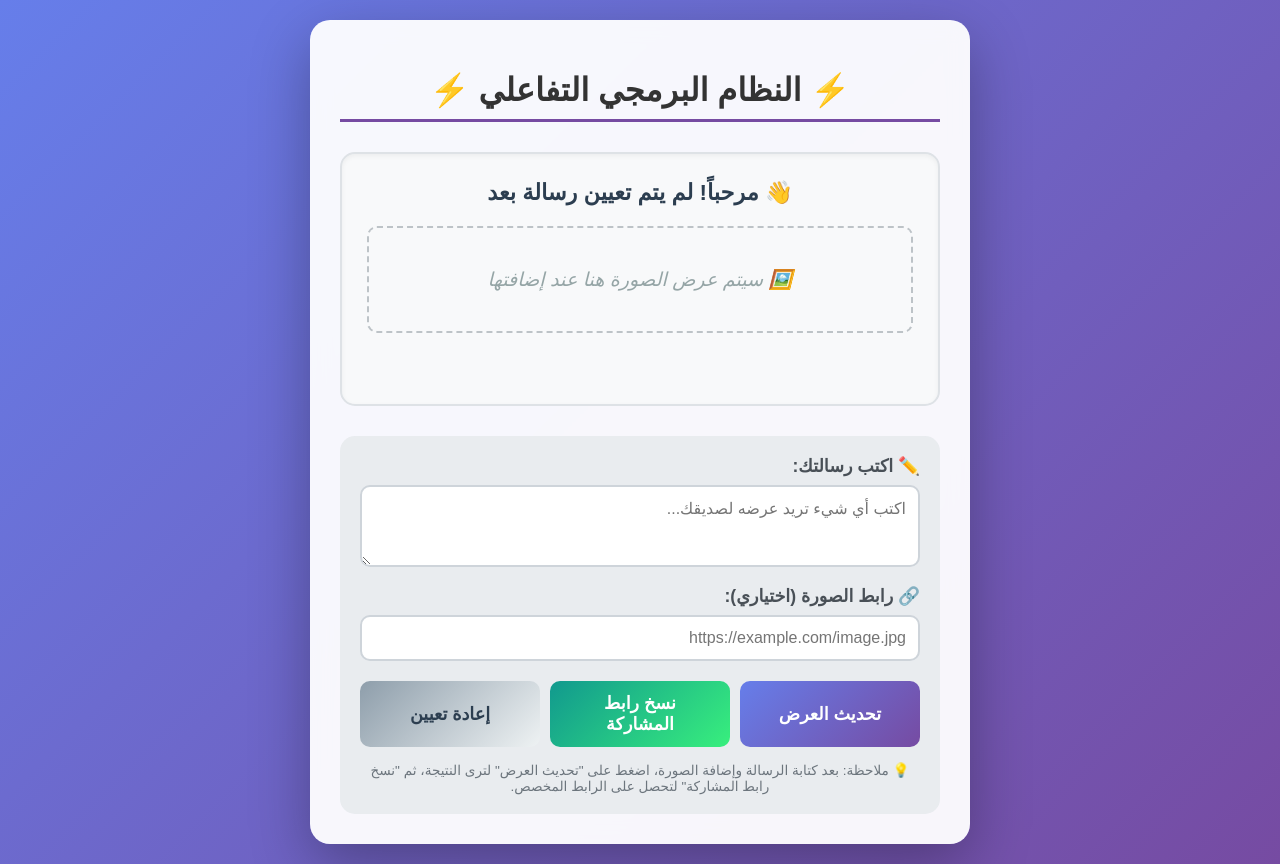
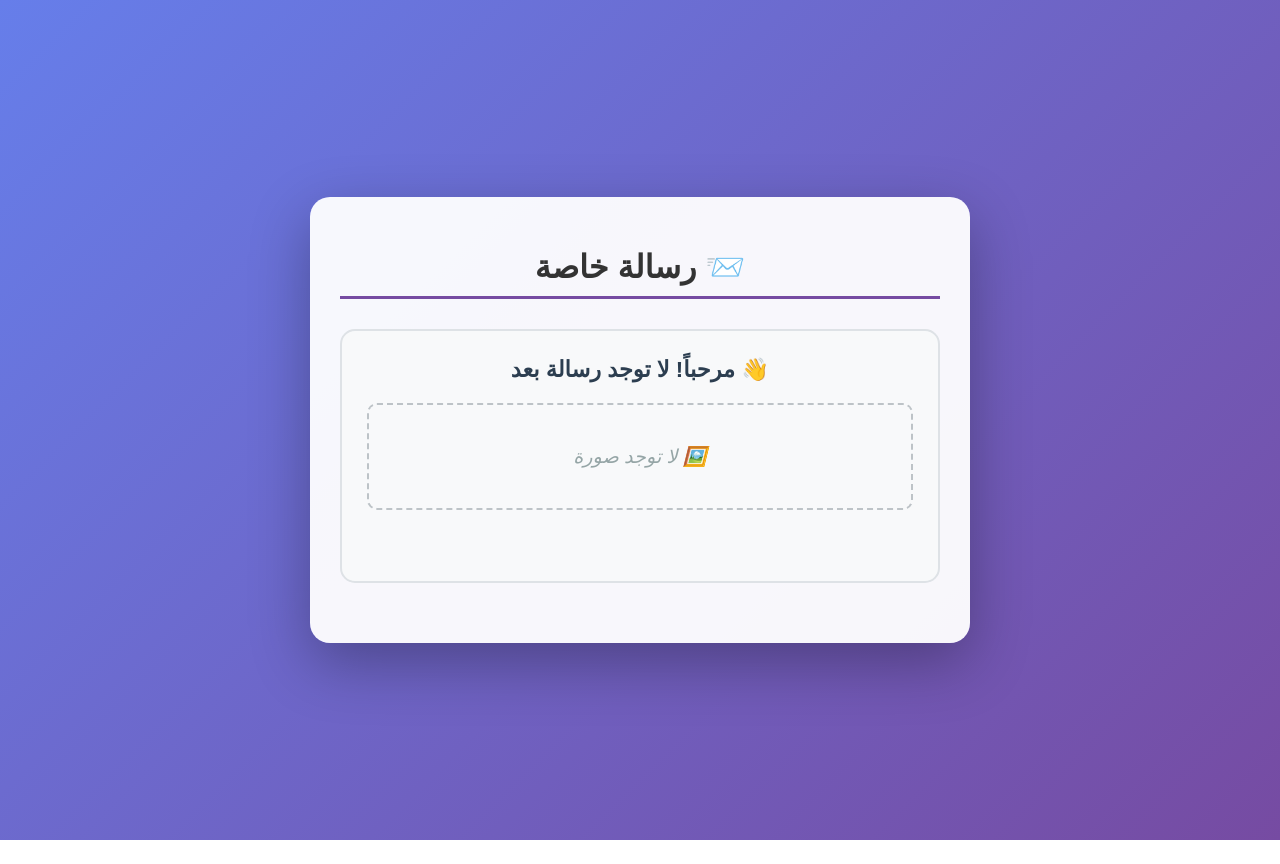
Before and after one commit to ahmedatefrtx7-prog/my-page, a plain HTML site: page index.html in a window 1280 px wide. After the commit the page ends 840 px from the top, so only its background shows below. Drawn offline with Linux system fonts and the light colour scheme.

Commit message:
Update index.html

```diff
--- a/index.html
+++ b/index.html
@@ -3,7 +3,7 @@
 <head>
     <meta charset="UTF-8">
     <meta name="viewport" content="width=device-width, initial-scale=1.0">
-    <title>رسالة برمجية خاصة</title>
+    <title>رسالتي الخاصة</title>
     <style>
         body {
             font-family: 'Arial', sans-serif;
@@ -23,7 +23,6 @@
             box-shadow: 0 20px 60px rgba(0,0,0,0.3);
             max-width: 600px;
             width: 100%;
-            backdrop-filter: blur(10px);
         }
         h1 {
             color: #333;
@@ -41,13 +40,11 @@
             border: 2px solid #dee2e6;
             min-height: 200px;
             text-align: center;
-            box-shadow: inset 0 2px 5px rgba(0,0,0,0.05);
         }
         .message-text {
             font-size: 1.4em;
             color: #2c3e50;
             margin-bottom: 20px;
-            word-wrap: break-word;
             font-weight: bold;
         }
         .message-image {
@@ -61,244 +58,143 @@
             color: #95a5a6;
             font-size: 1.2em;
             font-style: italic;
-            text-align: center;
             padding: 40px 20px;
             border: 2px dashed #bdc3c7;
             border-radius: 10px;
         }
+        /* الأزرار وحقول الإدخال - تخفى عن الزوار */
         .input-section {
             background-color: #e9ecef;
             border-radius: 15px;
             padding: 20px;
+            display: none;
         }
-        label {
+        .input-section.show {
             display: block;
-            margin-bottom: 8px;
-            color: #495057;
-            font-weight: bold;
+        }
+        label, textarea, input, button {
+            display: block;
+            width: 100%;
+            margin-bottom: 10px;
+            padding: 10px;
+            border-radius: 10px;
+            border: 1px solid #ccc;
+            box-sizing: border-box;
+        }
+        button {
+            background: #764ba2;
+            color: white;
+            border: none;
+            cursor: pointer;
             font-size: 1.1em;
         }
-        textarea {
-            width: 100%;
-            padding: 12px;
-            border: 2px solid #ced4da;
+        button:hover {
+            background: #5a3b80;
+        }
+        .owner-note {
+            background-color: #d4edda;
+            color: #155724;
+            padding: 10px;
             border-radius: 10px;
-            font-size: 1em;
             margin-bottom: 15px;
-            resize: vertical;
-            font-family: inherit;
-            box-sizing: border-box;
+            text-align: center;
+            display: none;
         }
-        textarea:focus {
-            outline: none;
-            border-color: #764ba2;
-            box-shadow: 0 0 0 3px rgba(118, 75, 162, 0.1);
-        }
-        .image-url-input {
-            width: 100%;
-            padding: 12px;
-            border: 2px solid #ced4da;
-            border-radius: 10px;
-            font-size: 1em;
-            margin-bottom: 20px;
-            box-sizing: border-box;
-        }
-        .image-url-input:focus {
-            outline: none;
-            border-color: #764ba2;
-            box-shadow: 0 0 0 3px rgba(118, 75, 162, 0.1);
-        }
-        .button-group {
-            display: flex;
-            gap: 10px;
-            flex-wrap: wrap;
-        }
-        .btn {
-            flex: 1;
-            padding: 12px 20px;
-            border: none;
-            border-radius: 10px;
-            font-size: 1.1em;
-            font-weight: bold;
-            cursor: pointer;
-            transition: all 0.3s ease;
-            color: white;
-        }
-        .btn-primary {
-            background: linear-gradient(135deg, #667eea 0%, #764ba2 100%);
-        }
-        .btn-primary:hover {
-            transform: translateY(-2px);
-            box-shadow: 0 5px 15px rgba(102, 126, 234, 0.4);
-        }
-        .btn-success {
-            background: linear-gradient(135deg, #11998e 0%, #38ef7d 100%);
-        }
-        .btn-success:hover {
-            transform: translateY(-2px);
-            box-shadow: 0 5px 15px rgba(17, 153, 142, 0.4);
-        }
-        .btn-secondary {
-            background: linear-gradient(135deg, #8e9eab 0%, #eef2f3 100%);
-            color: #2c3e50;
-        }
-        .btn-secondary:hover {
-            transform: translateY(-2px);
-            box-shadow: 0 5px 15px rgba(142, 158, 171, 0.4);
-        }
-        .link-info {
-            margin-top: 20px;
-            padding: 15px;
-            background-color: #d4edda;
-            border: 1px solid #c3e6cb;
-            border-radius: 10px;
-            color: #155724;
-            display: none;
-            word-break: break-all;
-            font-family: monospace;
-            font-size: 0.9em;
-        }
-        .link-info.show {
+        .owner-note.show {
             display: block;
-        }
-        .note {
-            font-size: 0.85em;
-            color: #6c757d;
-            margin-top: 15px;
-            text-align: center;
         }
     </style>
 </head>
 <body>
     <div class="container">
-        <h1>⚡ النظام البرمجي التفاعلي ⚡</h1>
+        <h1>📨 رسالة خاصة</h1>
 
-        <!-- منطقة العرض التي سيراها صديقك -->
-        <div class="display-area" id="displayArea">
-            <div id="displayMessage" class="message-text">👋 مرحباً! لم يتم تعيين رسالة بعد</div>
-            <img id="displayImage" class="message-image" src="" alt="صورة الرسالة" style="display: none;">
-            <div id="placeholderMessage" class="placeholder-message">
-                🖼️ سيتم عرض الصورة هنا عند إضافتها
-            </div>
+        <!-- رسالة للمالك (تظهر فقط لك) -->
+        <div class="owner-note" id="ownerNote">
+            ⭐ أنت المالك - الأزرار ظهرت لك في الأسفل
         </div>
 
-        <!-- قسم التحكم (هذا القسم يظهر لك فقط) -->
-        <div class="input-section">
-            <label for="messageInput">✏️ اكتب رسالتك:</label>
-            <textarea id="messageInput" rows="3" placeholder="اكتب أي شيء تريد عرضه لصديقك..."></textarea>
+        <!-- منطقة العرض (الكل يشوفها) -->
+        <div class="display-area">
+            <div id="displayMessage" class="message-text">👋 مرحباً! لا توجد رسالة بعد</div>
+            <img id="displayImage" class="message-image" src="" style="display: none;">
+            <div id="placeholder" class="placeholder-message">🖼️ لا توجد صورة</div>
+        </div>
 
-            <label for="imageInput">🔗 رابط الصورة (اختياري):</label>
-            <input type="url" id="imageInput" class="image-url-input" placeholder="https://example.com/image.jpg">
+        <!-- قسم التحكم (يظهر للمالك فقط) -->
+        <div class="input-section" id="inputSection">
+            <label>✏️ اكتب رسالتك:</label>
+            <textarea id="messageInput" rows="3"></textarea>
 
-            <div class="button-group">
-                <button class="btn btn-primary" onclick="updateDisplay()">تحديث العرض</button>
-                <button class="btn btn-success" onclick="generateLink()">نسخ رابط المشاركة</button>
-                <button class="btn btn-secondary" onclick="resetDisplay()">إعادة تعيين</button>
-            </div>
+            <label>🔗 رابط الصورة:</label>
+            <input type="url" id="imageInput" placeholder="https://example.com/image.jpg">
 
-            <!-- معلومات الرابط بعد التحديث -->
-            <div class="link-info" id="linkInfo">
-                <strong>✅ الرابط جاهز!</strong><br>
-                <span id="generatedLink"></span><br>
-                <small>انسخ هذا الرابط وأرسله لصديقك</small>
-            </div>
+            <button onclick="saveAndShowLink()">حفظ وإنشاء رابط المشاركة</button>
 
-            <div class="note">
-                💡 ملاحظة: بعد كتابة الرسالة وإضافة الصورة، اضغط على "تحديث العرض" لترى النتيجة، ثم "نسخ رابط المشاركة" لتحصل على الرابط المخصص.
+            <div id="linkBox" style="background: white; padding: 10px; border-radius: 5px; display: none; word-break: break-all;">
+                <strong>✅ الرابط:</strong> <span id="shareLink"></span>
             </div>
         </div>
     </div>
 
     <script>
-        // دالة لتحديث العرض بناءً على المدخلات
-        function updateDisplay() {
-            const message = document.getElementById('messageInput').value;
-            const imageUrl = document.getElementById('imageInput').value;
+        // كلمة السر الخاصة بك (غير الرقم)
+        const MY_SECRET = "1234";
 
-            // تحديث النص
-            const displayMessage = document.getElementById('displayMessage');
-            const placeholder = document.getElementById('placeholderMessage');
-            const displayImage = document.getElementById('displayImage');
+        // عند فتح الصفحة
+        window.onload = function() {
+            // نشوف إذا الرابط فيه كلمة السر
+            const urlParams = new URLSearchParams(window.location.search);
+            const secret = urlParams.get('s');
 
-            if (message.trim() !== '') {
-                displayMessage.textContent = message;
-            } else {
-                displayMessage.textContent = '👋 مرحباً! لم يتم تعيين رسالة بعد';
+            // لو دخلت بكلمة السر، تظهرلك الأزرار
+            if (secret === MY_SECRET) {
+                document.getElementById('inputSection').classList.add('show');
+                document.getElementById('ownerNote').classList.add('show');
             }
 
-            // تحديث الصورة
-            if (imageUrl.trim() !== '') {
-                displayImage.src = imageUrl;
-                displayImage.style.display = 'block';
-                placeholder.style.display = 'none';
-            } else {
-                displayImage.style.display = 'none';
-                placeholder.style.display = 'block';
-            }
-
-            // حفظ البيانات في التخزين المحلي (localStorage) ليتم استرجاعها عند فتح الرابط
-            const dataToSave = {
-                message: message,
-                imageUrl: imageUrl
-            };
-            localStorage.setItem('sharedMessageData', JSON.stringify(dataToSave));
-        }
-
-        // دالة لتوليد رابط المشاركة
-        function generateLink() {
-            // أولاً، نقوم بحفظ أحدث البيانات
-            updateDisplay();
-
-            // الحصول على رابط الصفحة الحالية
-            const currentUrl = window.location.href.split('#')[0].split('?')[0];
-
-            // إضافة معرف فريد بسيط للرابط (يمكن استخدام أي شيء)
-            const shareUrl = currentUrl + '?share=' + Date.now();
-
-            // عرض رابط المشاركة
-            document.getElementById('generatedLink').textContent = shareUrl;
-            document.getElementById('linkInfo').classList.add('show');
-
-            // نسخ الرابط تلقائياً إلى الحافظة
-            navigator.clipboard.writeText(shareUrl).then(() => {
-                alert('✅ تم نسخ الرابط إلى الحافظة!');
-            }).catch(err => {
-                console.error('فشل النسخ: ', err);
-                alert('⚠️ الرابط جاهز ولكن لم نتمكن من نسخه تلقائياً. يمكنك نسخه يدوياً.');
-            });
-        }
-
-        // دالة لإعادة تعيين كل شيء
-        function resetDisplay() {
-            document.getElementById('messageInput').value = '';
-            document.getElementById('imageInput').value = '';
-            document.getElementById('displayMessage').textContent = '👋 مرحباً! لم يتم تعيين رسالة بعد';
-            document.getElementById('displayImage').style.display = 'none';
-            document.getElementById('placeholderMessage').style.display = 'block';
-            document.getElementById('linkInfo').classList.remove('show');
-
-            // مسح البيانات المحفوظة
-            localStorage.removeItem('sharedMessageData');
-        }
-
-        // عند تحميل الصفحة، نتحقق من وجود بيانات محفوظة
-        window.onload = function() {
-            const savedData = localStorage.getItem('sharedMessageData');
-            if (savedData) {
-                try {
-                    const data = JSON.parse(savedData);
-                    if (data.message) {
-                        document.getElementById('messageInput').value = data.message;
-                    }
-                    if (data.imageUrl) {
-                        document.getElementById('imageInput').value = data.imageUrl;
-                    }
-                    updateDisplay();
-                } catch (e) {
-                    console.error('خطأ في قراءة البيانات المحفوظة');
+            // نشوف إذا فيه رسالة محفوظة
+            const saved = localStorage.getItem('myMessage');
+            if (saved) {
+                const data = JSON.parse(saved);
+                document.getElementById('displayMessage').textContent = data.msg;
+                if (data.img) {
+                    document.getElementById('displayImage').src = data.img;
+                    document.getElementById('displayImage').style.display = 'block';
+                    document.getElementById('placeholder').style.display = 'none';
                 }
             }
         };
+
+        // حفظ البيانات وإنشاء الرابط
+        function saveAndShowLink() {
+            const msg = document.getElementById('messageInput').value;
+            const img = document.getElementById('imageInput').value;
+
+            // حفظ في localStorage
+            const data = {msg: msg, img: img};
+            localStorage.setItem('myMessage', JSON.stringify(data));
+
+            // تحديث العرض
+            document.getElementById('displayMessage').textContent = msg || '👋 مرحباً! لا توجد رسالة بعد';
+            if (img) {
+                document.getElementById('displayImage').src = img;
+                document.getElementById('displayImage').style.display = 'block';
+                document.getElementById('placeholder').style.display = 'none';
+            }
+
+            // إنشاء رابط المشاركة
+            const baseUrl = window.location.href.split('?')[0];
+            const shareUrl = baseUrl;
+
+            document.getElementById('shareLink').textContent = shareUrl;
+            document.getElementById('linkBox').style.display = 'block';
+
+            // نسخ الرابط
+            navigator.clipboard.writeText(shareUrl).then(() => {
+                alert('✅ تم نسخ الرابط! أرسله لصديقك');
+            });
+        }
     </script>
 </body>
 </html>
```
